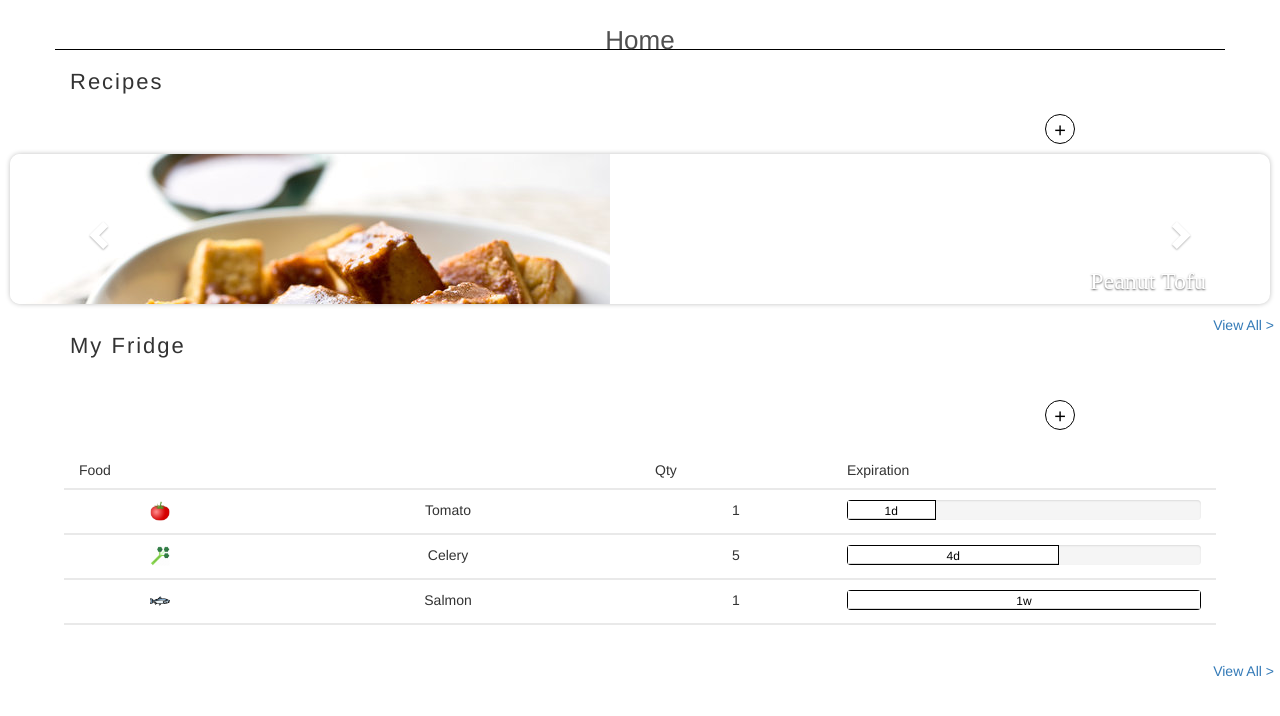
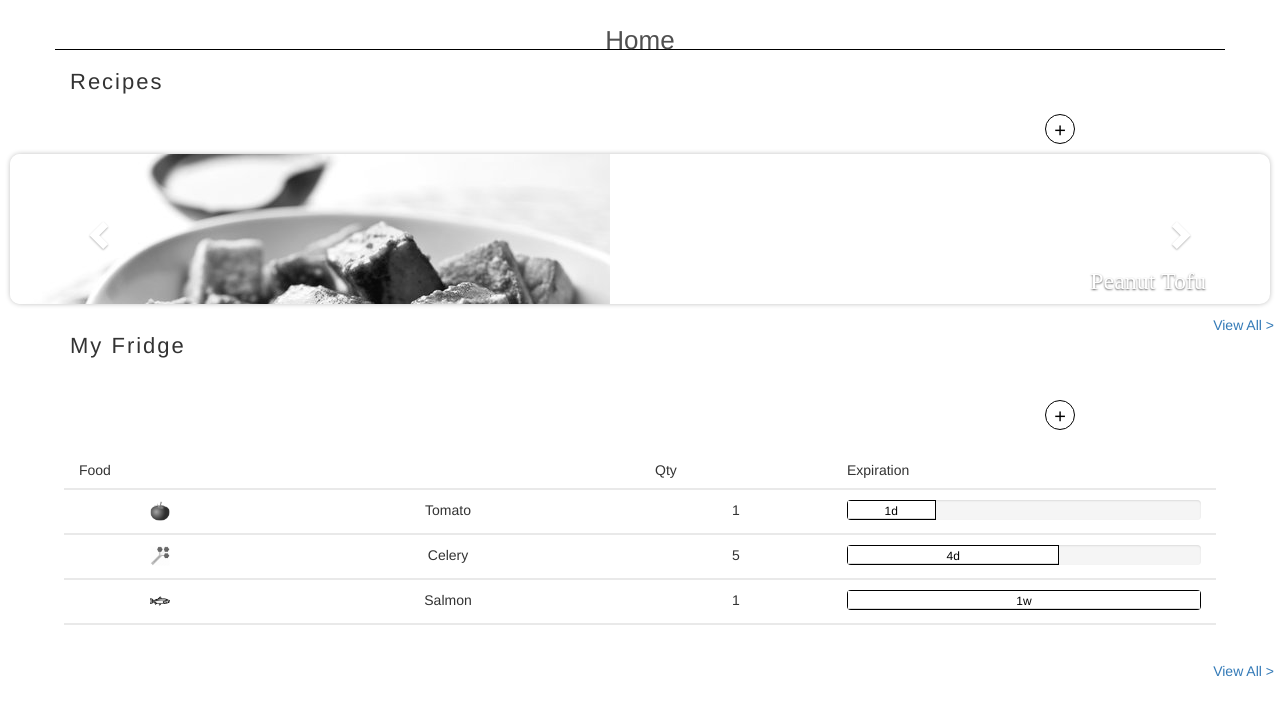
Before and after one commit to ShengzhiW/stayfresh, a PHP site: page /index.html in a window 1280 px wide. Shown: the top 716 px of the page. Run offline with PHP 8.4, Linux system fonts and the light colour scheme.

Commit message:
commit message

```diff
--- a/app.css
+++ b/app.css
@@ -1,3 +1,7 @@
+img{
+    filter: grayscale(100%);
+}
+
 .body {
     background: linear-gradient(rgb(183, 196, 240), #E8E8E8);
     font-family: "Avenir", sans-serif;
```
